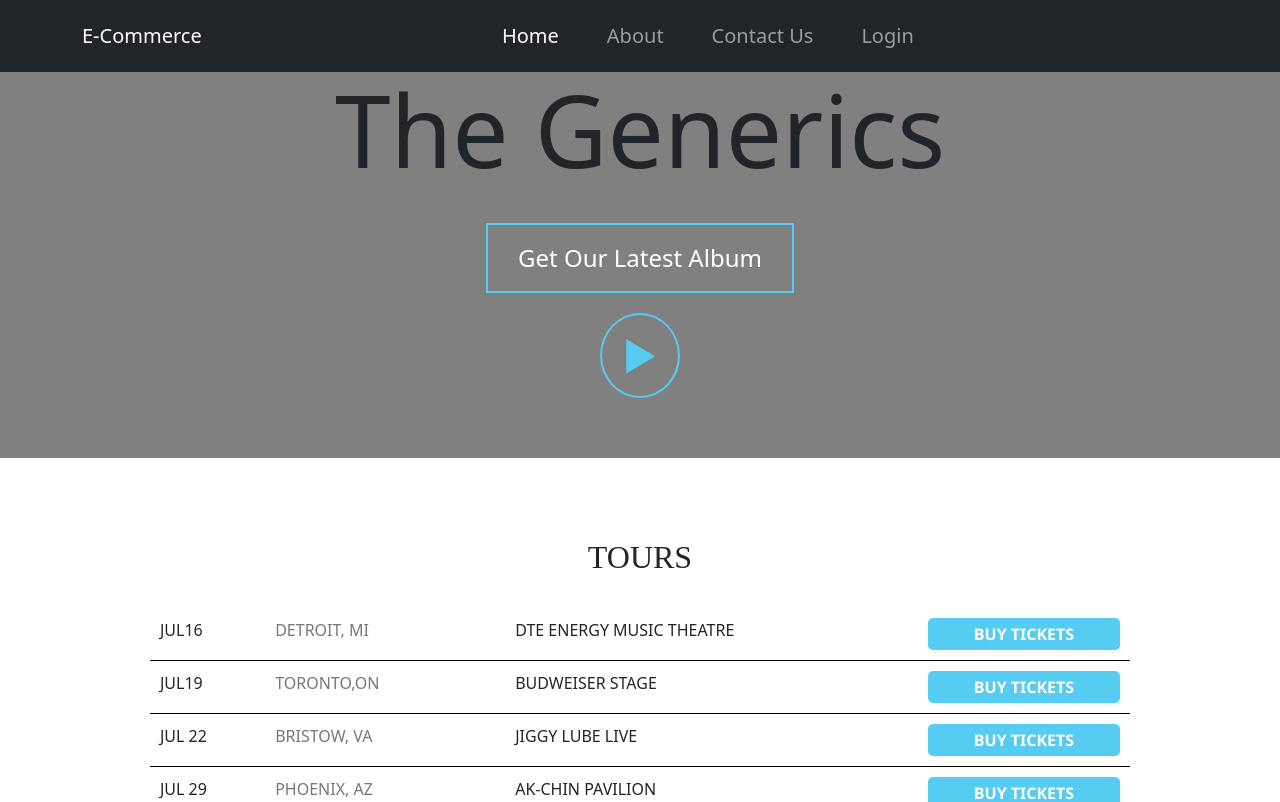
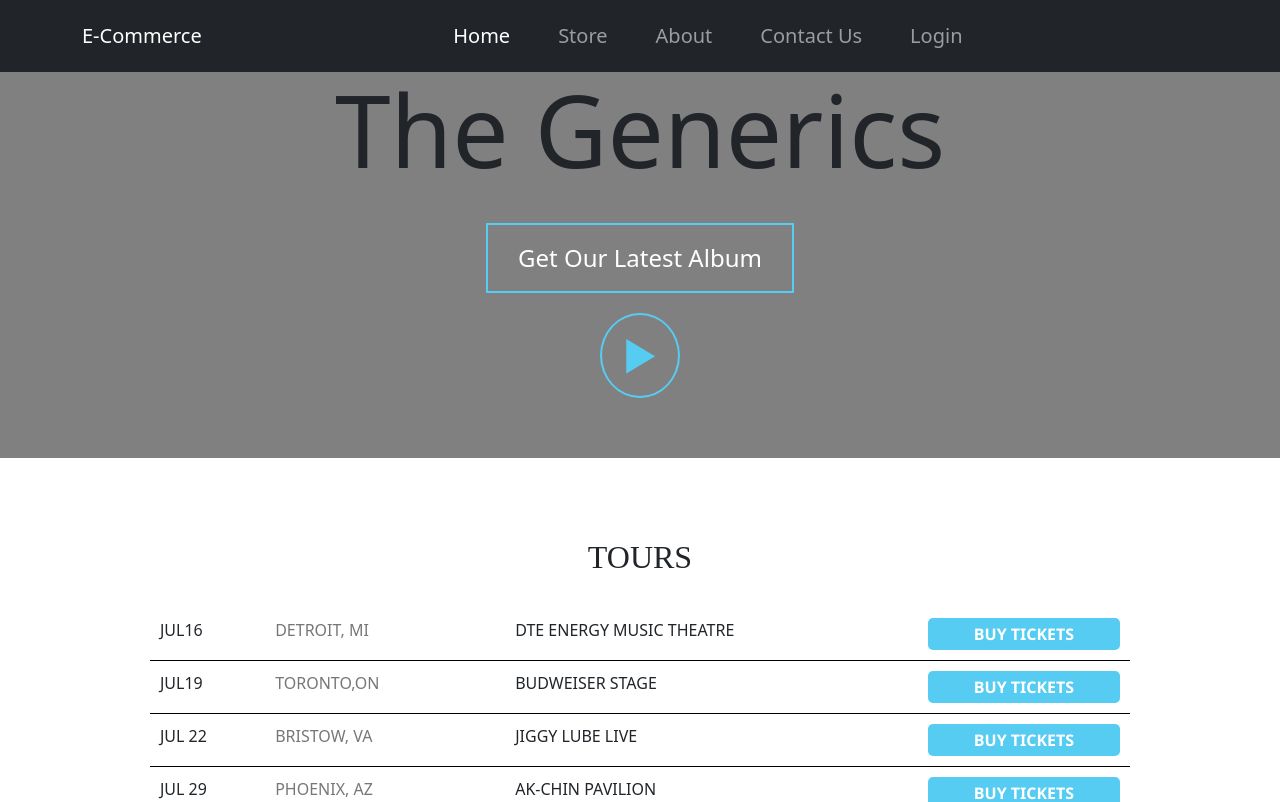
Before and after one commit to Nizamph/ecommerce-app, a React (Create React App) app: page / in a window 1280 px wide. Shown: the top 802 px of the page. Built offline with nearby package versions, Linux system fonts and the light colour scheme.

Commit message:
Store link made visible and redirect to the login

```diff
--- a/src/components/Navbar.js
+++ b/src/components/Navbar.js
@@ -31,9 +31,9 @@ function Navigation(props) {
         <Navbar.Collapse id="basic-navbar-nav">
           <Nav className="navbar-nav mx-auto navbar-brand">
             <NavLink to="/" className="nav-item nav-link px-4 " >Home</NavLink>
-            {LoggedIn && (
+
               <NavLink to="/Store" className="nav-item nav-link px-4" >Store</NavLink>
-            )}
+
             <NavLink to="/About" className="nav-item nav-link px-4" style={{ColorChange:"white"}} >About</NavLink>
             <NavLink to="/ContactUs" className="nav-item nav-link px-4" > Contact Us</NavLink>
             {!LoggedIn && (
```
